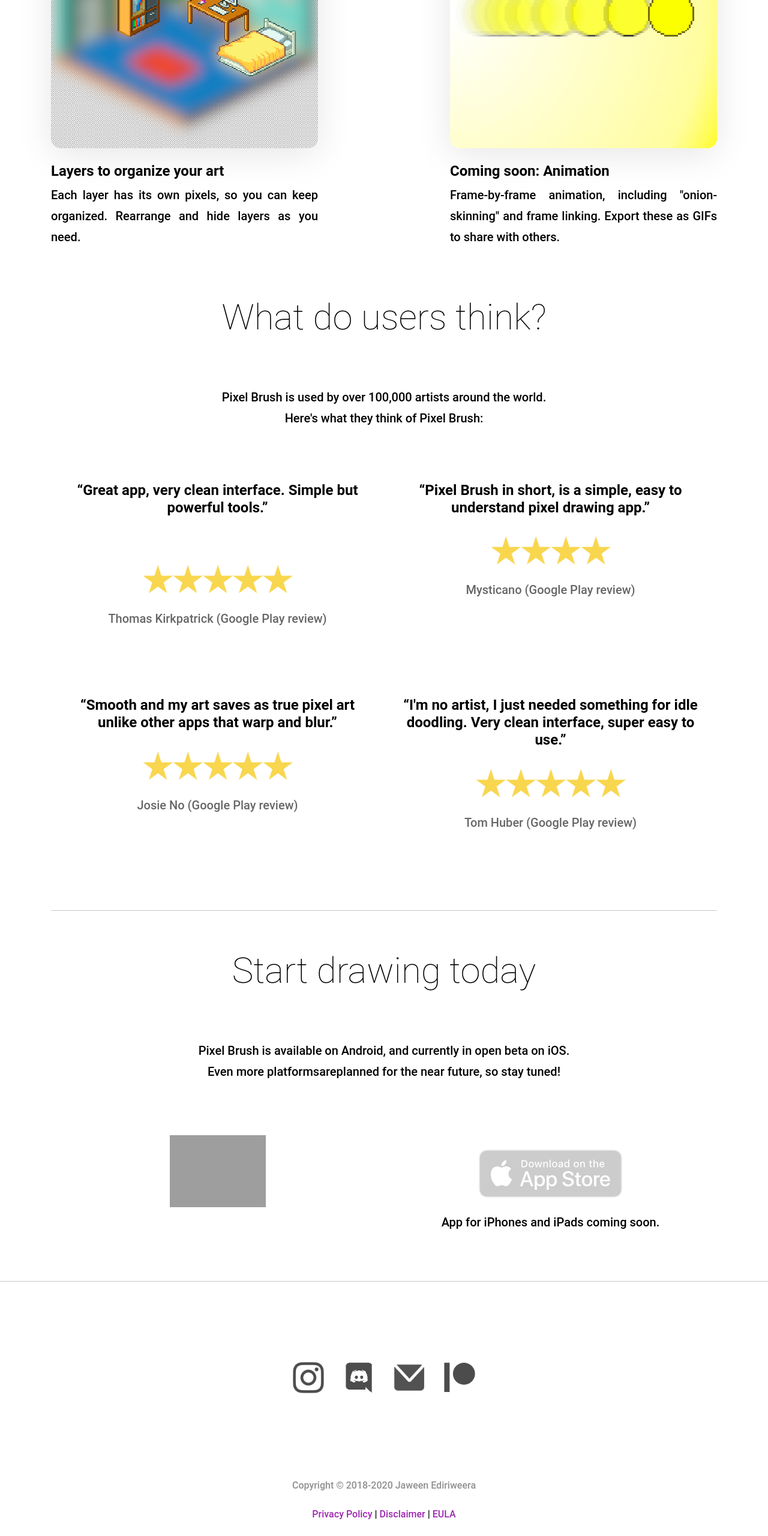
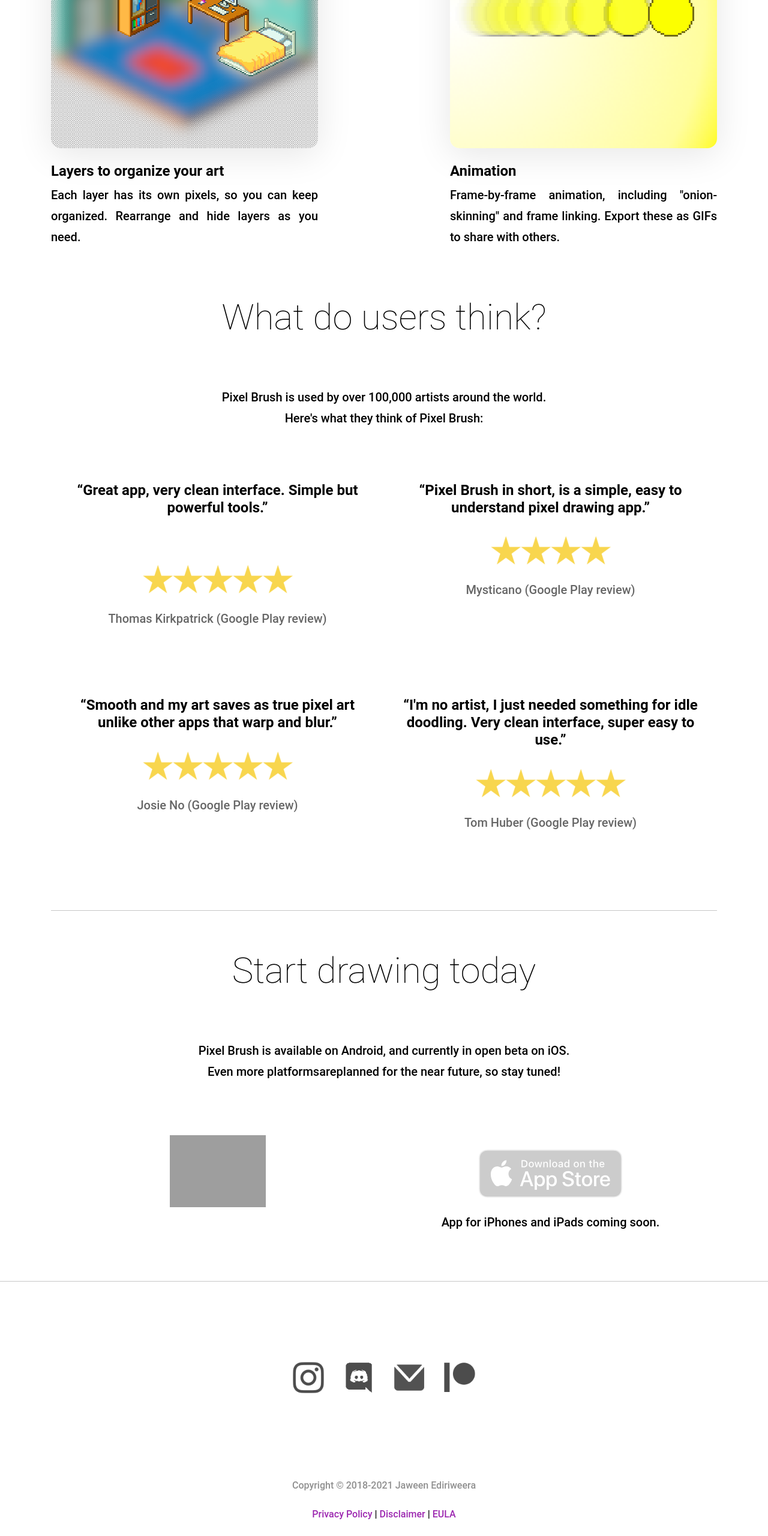
Before and after one commit to jaween/pixel-brush-landing, a website: page index.html in a window 1280 px wide. Shown: the part 2929-5489 px from the top of the page at 60% size. Drawn offline with Linux system fonts and the light colour scheme; grey boxes are pictures that could not be loaded.

Commit message:
Remove Animation "Coming soon", update copyright

```diff
--- a/index.html
+++ b/index.html
@@ -130,7 +130,7 @@
         <div class="col-lg-5">
           <img width="100%" class="feature-image mx-auto d-block" src="res/image/feature_animation2.png"
             alt="Motion blur on a ball" />
-          <h3>Coming soon: Animation</h3>
+          <h3>Animation</h3>
           <p class="feature-text">Frame-by-frame animation, including "onion-skinning" and frame linking. Export these
             as GIFs
             to share with others.</p>
@@ -229,7 +229,7 @@
   <footer>
     <div class="row text-center">
       <div class="col text-center">
-        <span class="copyright">Copyright © 2018-2020 Jaween Ediriweera</span>
+        <span class="copyright">Copyright © 2018-2021 Jaween Ediriweera</span>
       </div>
     </div>
     <br />
```
